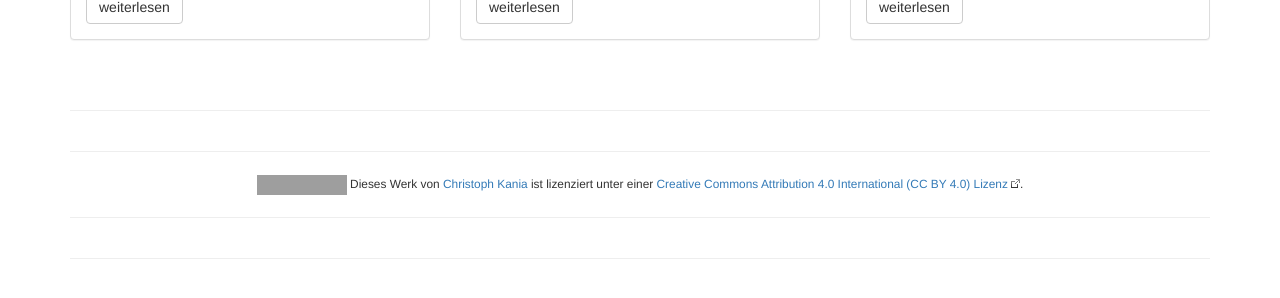
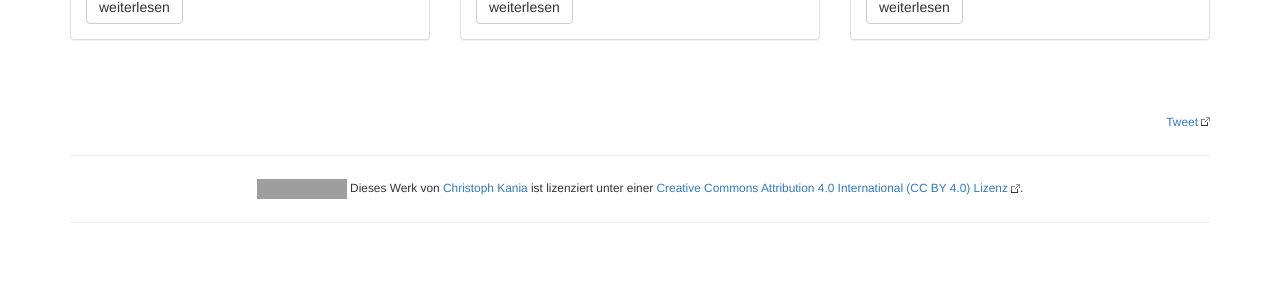
Before and after one commit to chkania/werstener-biene, a Jekyll site: the page built from index.html, in a window 1280 px wide and 900 px high, scrolled down 269 px. Shown: the part 591-889 px from the top of the window. Built offline with Jekyll 4.4.1, drawn with Linux system fonts in a browser that asks for light colours; comment, search, counter and statistics services are not loaded; grey boxes are pictures that could not be loaded.

Commit message:
added social

```diff
--- a/_layouts/startseite.html
+++ b/_layouts/startseite.html
@@ -31,13 +31,22 @@
 
         <!-- Footer -->
         <footer>
-            <hr>
             <div class="row">
+                {% if page.nosocial != true%}
+                <div class="col-lg-12 text-right">
+                    <div class="g-plusone" data-size="medium" data-annotation="none"></div>&nbsp;
+                    <a href="https://twitter.com/share" class="twitter-share-button" data-via="chkania" data-count="none" data-dnt="true">Tweet</a>
+<script>!function(d,s,id){var js,fjs=d.getElementsByTagName(s)[0],p=/^http:/.test(d.location)?'http':'https';if(!d.getElementById(id)){js=d.createElement(s);js.id=id;js.src=p+'://platform.twitter.com/widgets.js';fjs.parentNode.insertBefore(js,fjs);}}(document, 'script', 'twitter-wjs');</script>
+                </div>
+                {% endif %}
+                {% if page.nolicense != true %}
                 <div class="col-lg-12 text-center">
                     {% include license.html %}
                 </div>
+                {% endif %}
             </div>
-            <hr>
+
+
         </footer>
 
     </div>
```
